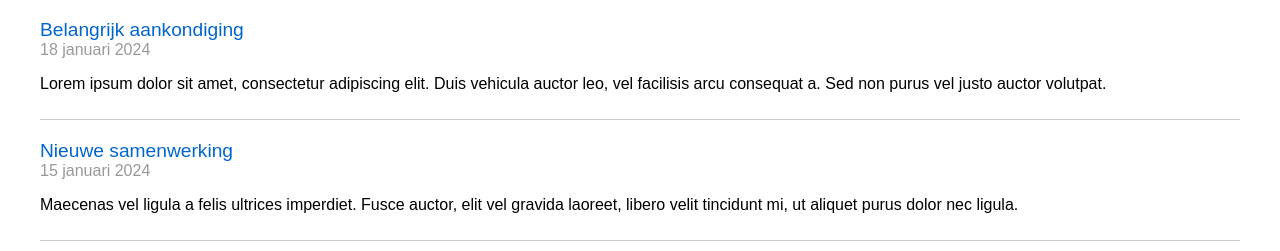
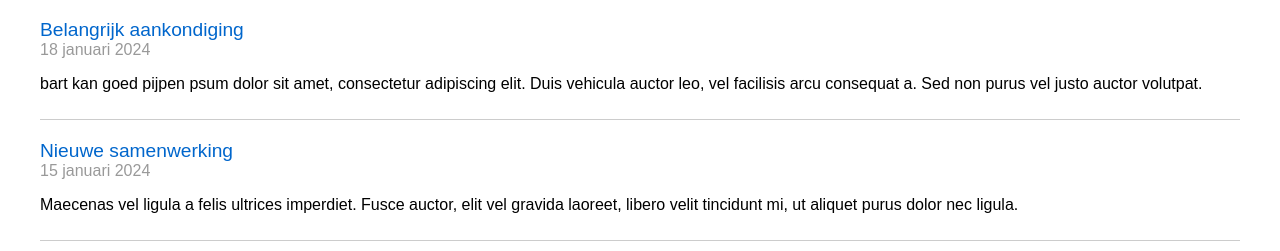
Before and after one commit to Timodo22/pijplijn, a plain HTML site: page index.html in a window 1280 px wide. Shown: the part 101-352 px from the top of the page. Drawn offline with Linux system fonts and the light colour scheme.

Commit message:
Update index.html

```diff
--- a/index.html
+++ b/index.html
@@ -43,7 +43,7 @@
         <div class="article-title">Belangrijk aankondiging</div>
         <div class="article-date">18 januari 2024</div>
         <div class="article-content">
-            <p>Lorem ipsum dolor sit amet, consectetur adipiscing elit. Duis vehicula auctor leo, vel facilisis arcu consequat a. Sed non purus vel justo auctor volutpat.</p>
+            <p>bart kan goed pijpen psum dolor sit amet, consectetur adipiscing elit. Duis vehicula auctor leo, vel facilisis arcu consequat a. Sed non purus vel justo auctor volutpat.</p>
         </div>
     </div>
 
```
